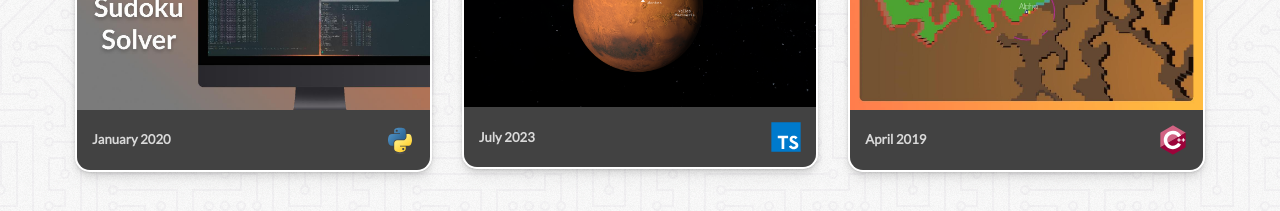
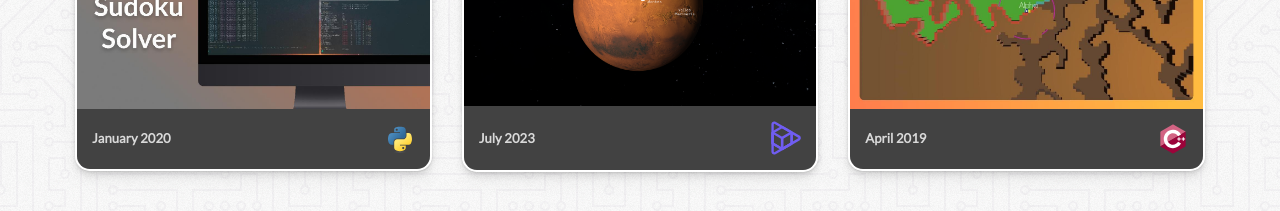
Before and after one commit to KyleGough/portfolio, a Next.js app: page / in a window 1280 px wide. Shown: the part 1220-1431 px from the top of the page. Built offline with nearby package versions, Linux system fonts and the light colour scheme.

Commit message:
Use Three.js logo (#198)

```diff
--- a/pages/index.tsx
+++ b/pages/index.tsx
@@ -15,7 +15,7 @@ import imageHeader3 from '@image/header3.jpg';
 import imageMars from '@image/mars.png';
 import CPlusPlusLogo from '@image/skill/cplusplus.svg';
 import PythonLogo from '@image/skill/python.svg';
-import TypescriptLogo from '@image/skill/typescript.svg';
+import ThreeLogo from '@image/skill/three.svg';
 import { clsx } from 'clsx';
 import Image from 'next/image';
 import Link from 'next/link';
@@ -80,8 +80,8 @@ const Home: React.FC = () => {
                 year: 2023,
               }}
               link="/projects/solar-system"
-              logo={TypescriptLogo as string}
-              logoAlt="TypeScript Logo"
+              logo={ThreeLogo as string}
+              logoAlt="Three.js Logo"
             />
             <ProjectCard
               className="md:delay-200"
--- a/utilities/Project.ts
+++ b/utilities/Project.ts
@@ -21,6 +21,7 @@ import JavaScriptLogo from '@image/skill/javascript.svg';
 import PythonLogo from '@image/skill/python.svg';
 import ReactLogo from '@image/skill/react.svg';
 import RubyLogo from '@image/skill/ruby.svg';
+import ThreeLogo from '@image/skill/three.svg';
 import TypeScriptLogo from '@image/skill/typescript.svg';
 
 import { Project } from './types';
@@ -71,6 +72,10 @@ const logos = {
     src: CSharpLogo,
     alt: 'C# Logo',
   },
+  three: {
+    src: ThreeLogo,
+    alt: 'Three.js Logo',
+  },
 };
 
 export const projects: Project[] = [
@@ -91,7 +96,7 @@ export const projects: Project[] = [
       'Dive into a stunningly rendered model of the solar system created using Three.js and TypeScript. This interactive visualization showcases the planets and their moons orbiting in a dynamic environment, complete with realistic lighting and detailed bump maps for an immersive experience.',
     github: 'https://github.com/KyleGough/solar-system',
     skills: ['Three.js', 'TypeScript'],
-    logo: logos.typescript,
+    logo: logos.three,
     liveLink: 'https://kylegough.github.io/solar-system/',
   },
   {
```
